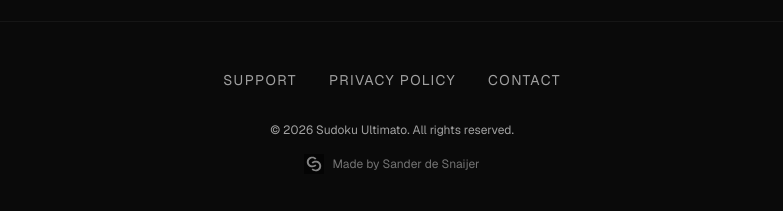
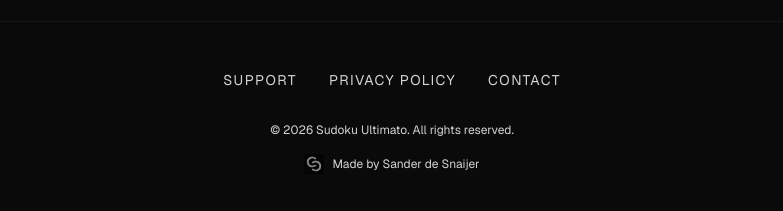
Before and after one commit to sanderdesnaijer/sudoku-ultimato-website, a Next.js app: page / in a window 1280 px wide. Shown: the part 8854-9065 px from the top of the page, without its empty margins (248-1031 px from the left). Built offline with nearby package versions, Linux system fonts and the light colour scheme; no server answers.

Commit message:
improved contrast

```diff
--- a/app/components/HomePage.tsx
+++ b/app/components/HomePage.tsx
@@ -655,29 +655,29 @@
         <nav className="flex justify-center gap-8 mb-8 flex-wrap">
           <Link
             href={getLocalizedPath("/support/")}
-            className="text-neutral-400 hover:text-white transition-colors text-sm uppercase tracking-widest"
+            className="text-neutral-300 hover:text-white transition-colors text-sm uppercase tracking-widest"
           >
             {t.footer.support}
           </Link>
           <Link
             href={getLocalizedPath("/privacy/")}
-            className="text-neutral-400 hover:text-white transition-colors text-sm uppercase tracking-widest"
+            className="text-neutral-300 hover:text-white transition-colors text-sm uppercase tracking-widest"
           >
             {t.footer.privacy}
           </Link>
           <a
             href={`mailto:${SUPPORT_EMAIL}`}
-            className="text-neutral-400 hover:text-white transition-colors text-sm uppercase tracking-widest"
+            className="text-neutral-300 hover:text-white transition-colors text-sm uppercase tracking-widest"
           >
             {t.footer.contact}
           </a>
         </nav>
-        <p className="text-neutral-400 text-xs">{t.footer.rights}</p>
+        <p className="text-neutral-300 text-xs">{t.footer.rights}</p>
         <a
           href="https://www.sanderdesnaijer.com/"
           target="_blank"
           rel="noopener noreferrer"
-          className="group inline-flex items-center gap-2 text-neutral-500 text-xs mt-4 hover:text-neutral-300 transition-colors"
+          className="group inline-flex items-center gap-2 text-neutral-300 text-xs mt-4 hover:text-white transition-colors"
         >
           <img
             src="/logo-scc.svg"
--- a/app/components/PrivacyPage.tsx
+++ b/app/components/PrivacyPage.tsx
@@ -108,11 +108,11 @@
 
             <footer className="mt-20 py-12 border-t border-white/5 text-center">
                 <nav className="flex justify-center gap-8 mb-8 flex-wrap">
-                    <Link href={lang === DEFAULT_LANG ? '/support/' : `/${lang}/support/`} className="text-neutral-400 hover:text-white transition-colors text-sm uppercase tracking-widest">{t.footer.support}</Link>
+                    <Link href={lang === DEFAULT_LANG ? '/support/' : `/${lang}/support/`} className="text-neutral-300 hover:text-white transition-colors text-sm uppercase tracking-widest">{t.footer.support}</Link>
                     <Link href={lang === DEFAULT_LANG ? '/privacy/' : `/${lang}/privacy/`} className="text-white transition-colors text-sm uppercase tracking-widest">{t.footer.privacy}</Link>
-                    <a href={`mailto:${SUPPORT_EMAIL}`} className="text-neutral-400 hover:text-white transition-colors text-sm uppercase tracking-widest">{t.footer.contact}</a>
+                    <a href={`mailto:${SUPPORT_EMAIL}`} className="text-neutral-300 hover:text-white transition-colors text-sm uppercase tracking-widest">{t.footer.contact}</a>
                 </nav>
-                <p className="text-neutral-400 text-xs">
+                <p className="text-neutral-300 text-xs">
                     {t.footer.rights}
                 </p>
             </footer>
--- a/app/components/SupportPage.tsx
+++ b/app/components/SupportPage.tsx
@@ -74,10 +74,10 @@
       <footer className="py-12 border-t border-white/5 text-center mt-12 bg-neutral-950">
         <nav className="flex justify-center gap-8 mb-8 flex-wrap">
           <Link href={lang === DEFAULT_LANG ? '/support/' : `/${lang}/support/`} className="text-white transition-colors text-sm uppercase tracking-widest">{t.footer.support}</Link>
-          <Link href={lang === DEFAULT_LANG ? '/privacy/' : `/${lang}/privacy/`} className="text-neutral-400 hover:text-white transition-colors text-sm uppercase tracking-widest">{t.footer.privacy}</Link>
-          <a href={`mailto:${SUPPORT_EMAIL}`} className="text-neutral-400 hover:text-white transition-colors text-sm uppercase tracking-widest">{t.footer.contact}</a>
+          <Link href={lang === DEFAULT_LANG ? '/privacy/' : `/${lang}/privacy/`} className="text-neutral-300 hover:text-white transition-colors text-sm uppercase tracking-widest">{t.footer.privacy}</Link>
+          <a href={`mailto:${SUPPORT_EMAIL}`} className="text-neutral-300 hover:text-white transition-colors text-sm uppercase tracking-widest">{t.footer.contact}</a>
         </nav>
-        <p className="text-neutral-400 text-xs">
+        <p className="text-neutral-300 text-xs">
             {t.footer.rights}
         </p>
       </footer>
```
